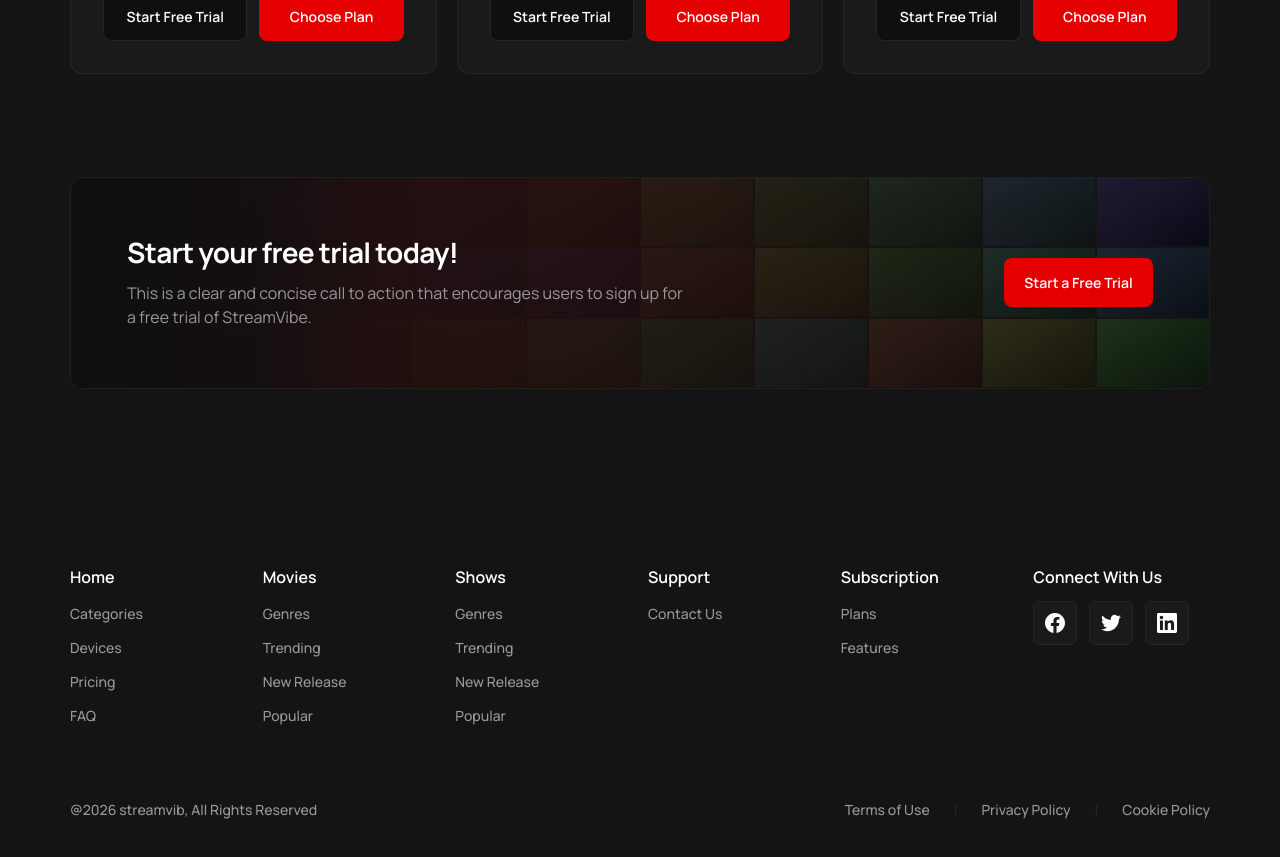
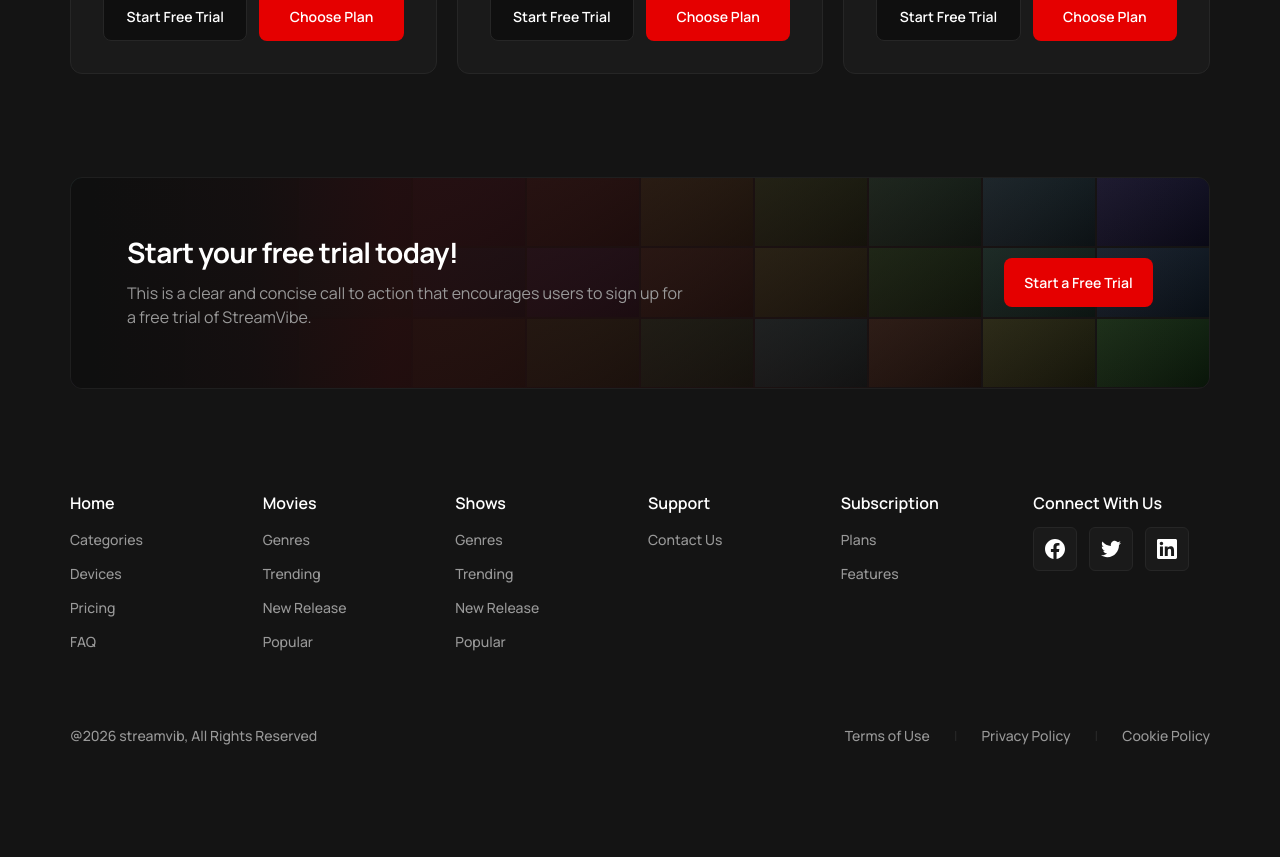
Before and after one commit to CourageCharly/StreamVibe, a Next.js app: page / in a window 1280 px wide. Shown: the part 3240-4097 px from the top of the page. After the commit the page ends 4034 px from the top, so only its background shows below. Built offline with nearby package versions, Linux system fonts and the light colour scheme; no server answers.

Commit message:
Fix page padding: subscriptions L/R, movies top, banner-to-footer, catalog skeleton.
Match subscription plans to site page-section padding, align movies/shows top offset with the catalog skeleton, and use the same section spacing between the free-trial banner and footer.

```diff
--- a/app/movies/page.tsx
+++ b/app/movies/page.tsx
@@ -180,14 +180,15 @@ export default async function MoviesPage({ searchParams }: Props) {
   return (
     <div className="w-full min-w-0 max-w-full overflow-x-hidden pt-[var(--header-h)]">
       <RememberListPath />
-      {/* Back only from home free-trial / pricing CTAs */}
-      <SectionBack
-        allowed={["free-trial", "pricing"]}
-        legacyHomeAs="free-trial"
-        wrapperClassName="page-container pt-8 sm:pt-10 md:pt-12"
-      />
+      <div className="page-container pt-8 pb-5 sm:pt-10 sm:pb-7">
+        {/* Back only from home free-trial / pricing CTAs */}
+        <SectionBack
+          allowed={["free-trial", "pricing"]}
+          legacyHomeAs="free-trial"
+          wrapperClassName="mb-6 sm:mb-8"
+        />
 
-      <div className="page-container space-y-8 pt-0 pb-5 sm:space-y-10 sm:pb-7">
+        <div className="space-y-8 sm:space-y-10">
         <MoviesHero movies={heroSlides} trailers={heroTrailers} />
 
         {/* Web only: more space between hero and Movies section */}
@@ -286,6 +287,7 @@ export default async function MoviesPage({ searchParams }: Props) {
           }
         />
         </div>
+        </div>
       </div>
 
       <FreeTrialBanner posters={popular.slice(0, 12)} />
--- a/app/shows/page.tsx
+++ b/app/shows/page.tsx
@@ -66,7 +66,7 @@ export default async function ShowsPage({ searchParams }: Props) {
           />
         </div>
       </div>
-      <FreeTrialBanner posters={popular.slice(0, 12)} className="!pt-[120px]" />
+      <FreeTrialBanner posters={popular.slice(0, 12)} />
     </div>
   );
 }
--- a/app/subscriptions/page.tsx
+++ b/app/subscriptions/page.tsx
@@ -19,14 +19,12 @@ export default async function SubscriptionsPage() {
 
   return (
     <div className="w-full min-w-0 max-w-full overflow-x-hidden bg-[#141414] pt-[var(--header-h)]">
-      <div className="page-container bg-[#141414] py-8 sm:py-10 md:py-12">
-        <SectionBack
-          allowed={["pricing"]}
-          legacyHomeAs="pricing"
-          wrapperClassName="mb-6 sm:mb-8"
-        />
-        <SubscriptionPlans />
-      </div>
+      <SectionBack
+        allowed={["pricing"]}
+        legacyHomeAs="pricing"
+        wrapperClassName="page-container pt-8 sm:pt-10"
+      />
+      <SubscriptionPlans />
 
       <FreeTrialBanner posters={popular.slice(0, 12)} />
     </div>
--- a/components/Footer.tsx
+++ b/components/Footer.tsx
@@ -14,8 +14,7 @@ export default function Footer() {
       className="w-full min-w-0 max-w-full overflow-x-hidden border-0 border-t-0 bg-navbar shadow-none ring-0 sm:border-t-0 sm:bg-background sm:shadow-none"
       style={{ borderTop: "none", boxShadow: "none" }}
     >
-      {/* Extra top pad for space below free-trial on all breakpoints */}
-      <div className="page-container pt-14 pb-10 sm:pt-16 sm:pb-12 lg:pt-20">
+      <div className="page-container pt-[clamp(2rem,4vw,4rem)] pb-10 sm:pb-12">
         <div className="grid w-full min-w-0 grid-cols-2 gap-x-3 gap-y-8 sm:grid-cols-3 sm:gap-x-4 lg:grid-cols-6">
           {Object.entries(FOOTER_LINKS).map(([title, links]) => (
             <div key={title} className="min-w-0">
--- a/components/FreeTrialBanner.tsx
+++ b/components/FreeTrialBanner.tsx
@@ -52,9 +52,7 @@ export default function FreeTrialBanner({
   return (
     <section
       id="free-trial"
-      className={["page-section min-w-0 !pb-14 sm:!pb-20 lg:!pb-24", className]
-        .filter(Boolean)
-        .join(" ")}
+      className={["page-section min-w-0", className].filter(Boolean).join(" ")}
     >
       {/* Card frame — taller on mobile only */}
       <div className="relative w-full min-w-0 min-h-[300px] overflow-hidden rounded-[12px] border border-[#1F1F1F] sm:min-h-[210px]">
--- a/components/SubscriptionPlans.tsx
+++ b/components/SubscriptionPlans.tsx
@@ -17,7 +17,6 @@ export default function SubscriptionPlans() {
         billing={billing}
         onBillingChange={setBilling}
         choosePlanHref="/subscriptions"
-        className="!pt-0"
       />
       <PlanComparison billing={billing} />
     </>
--- a/components/skeletons/PageSkeletons.tsx
+++ b/components/skeletons/PageSkeletons.tsx
@@ -1,7 +1,7 @@
 export function CatalogSkeleton() {
   return (
     <div className="w-full pt-[var(--header-h)]">
-      <div className="page-container space-y-6 py-6 sm:py-8">
+      <div className="page-container space-y-6 pt-8 pb-5 sm:pt-10 sm:pb-7">
         <div className="cinema-frame animate-pulse bg-[#1A1A1A]" />
         <div className="h-7 w-40 animate-pulse rounded bg-[#1A1A1A]" />
         <div className="grid grid-cols-2 gap-3 sm:grid-cols-3 md:grid-cols-4 lg:grid-cols-5">
```
